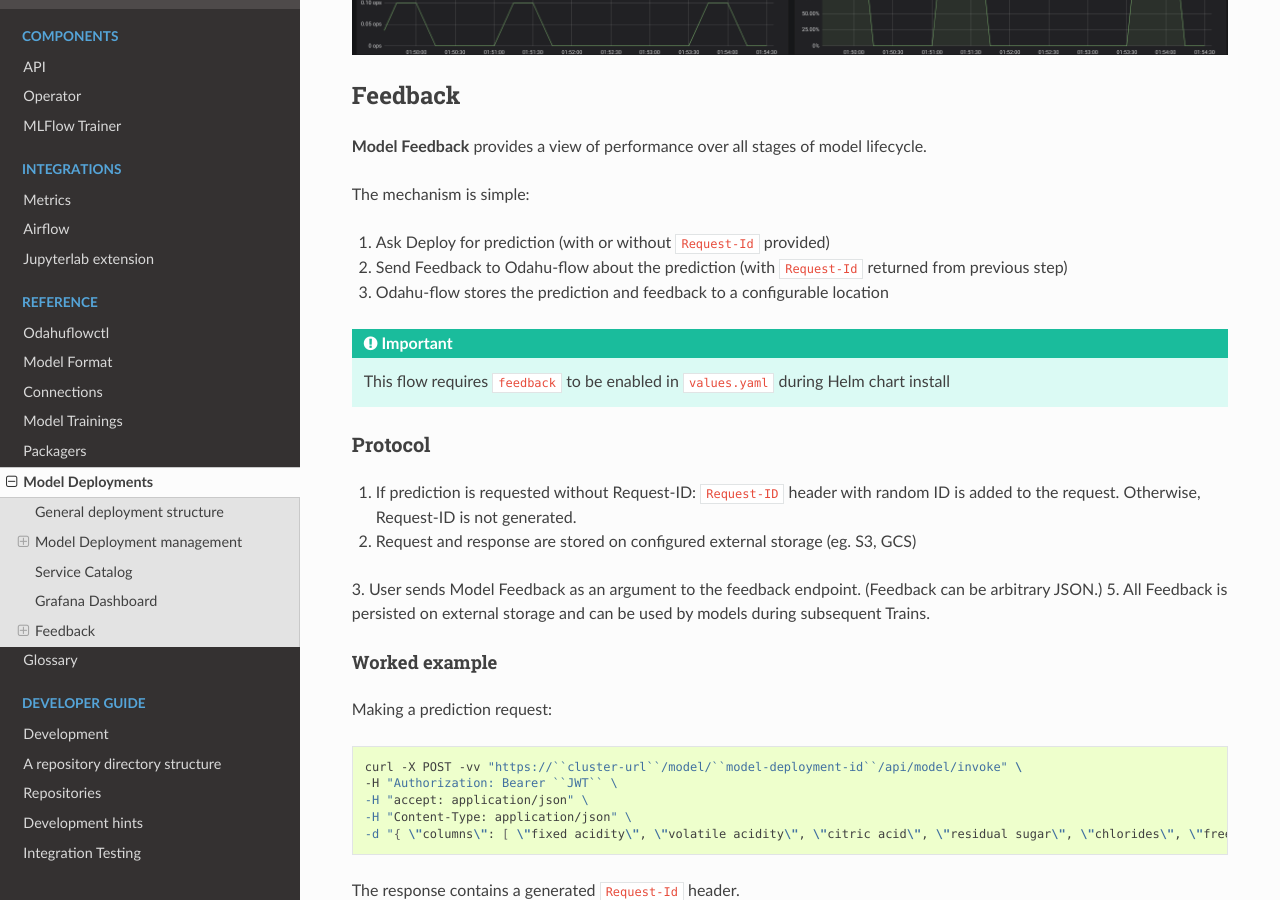
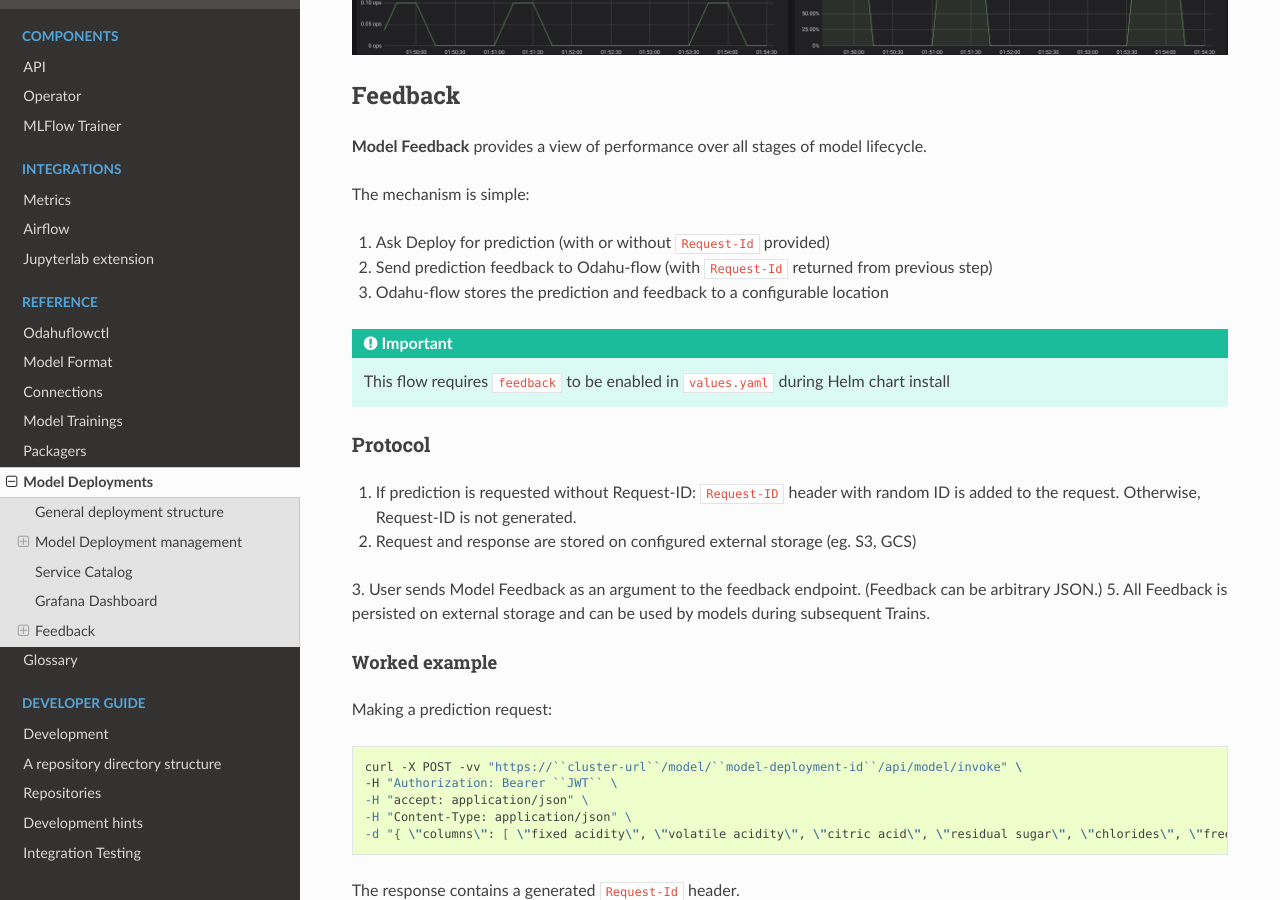
Before and after one commit to odahu/odahu-docs, a Sphinx documentation site: the page built from source/ref_deployments.rst, in a window 1280 px wide and 900 px high, scrolled down 4037 px. Built offline with Sphinx 7.4.7 and the Read the Docs theme 2.0.0, drawn with Linux system fonts in a browser that asks for light colours; formulas are drawn with MathJax 3; pages that are not in the unit, such as notebooks, are missing from menus.

Commit message:
Update source/ref_deployments.rst
Co-Authored-By: karbyshevds <karbyshevds@gmail.com>

```diff
--- a/source/ref_deployments.rst
+++ b/source/ref_deployments.rst
@@ -151,7 +151,7 @@
 The mechanism is simple:
 
 1. Ask Deploy for prediction (with or without ``Request-Id`` provided)
-2. Send Feedback to Odahu-flow about the prediction (with ``Request-Id`` returned from previous step)
+2. Send prediction feedback to Odahu-flow  (with ``Request-Id`` returned from previous step)
 3. Odahu-flow stores the prediction and feedback to a configurable location
 
 .. important::
```
